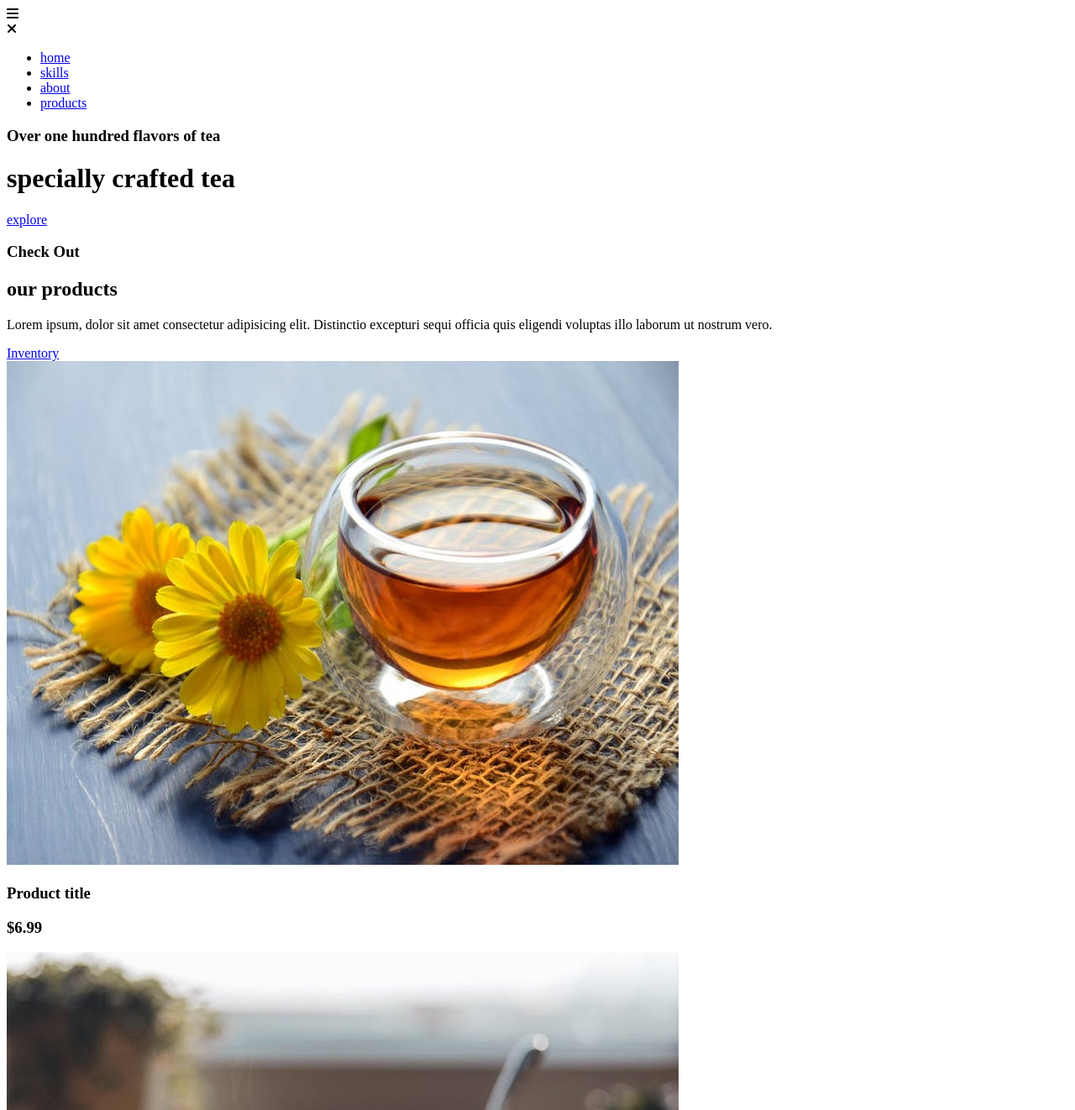
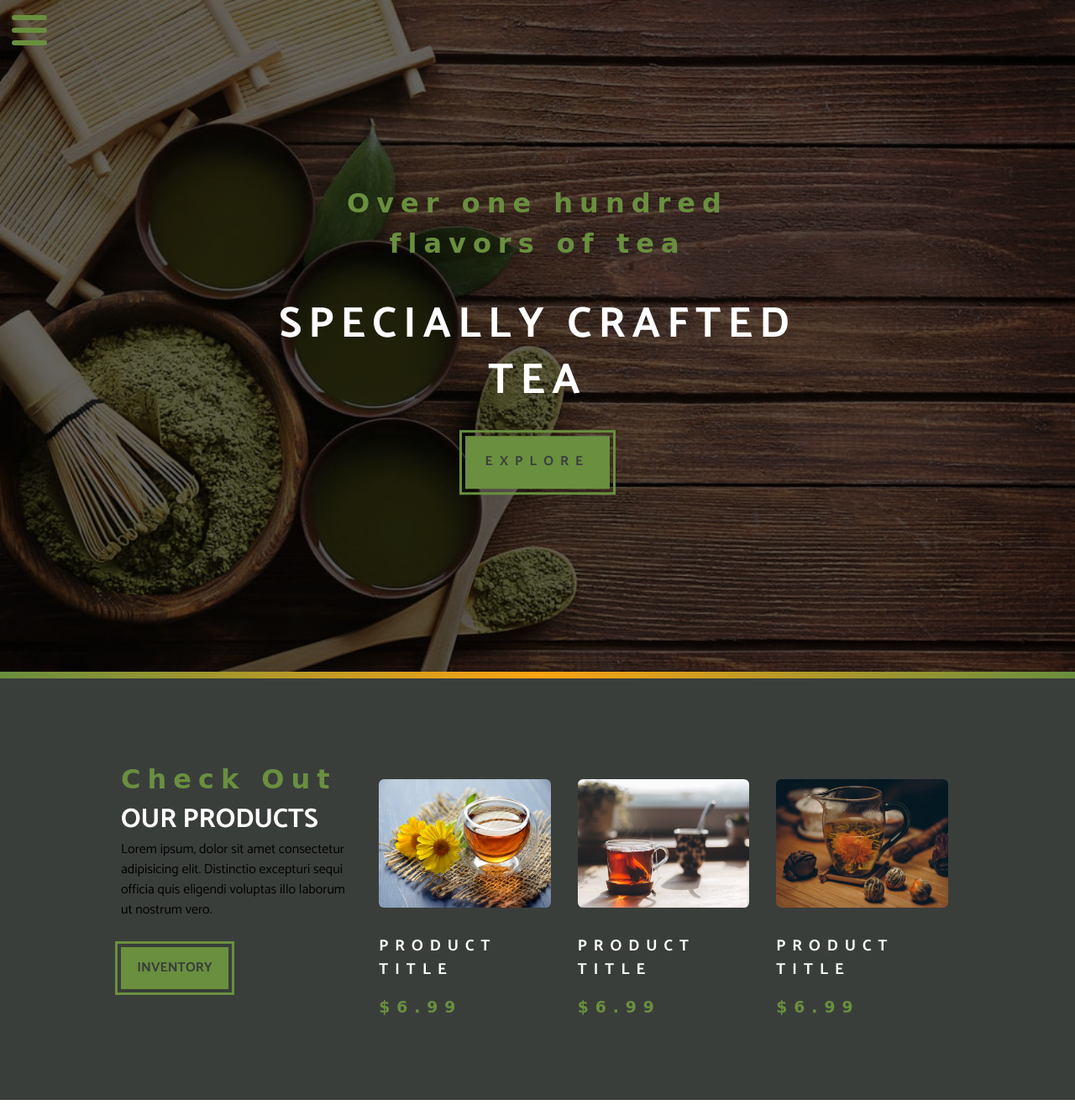
Before and after one commit to ZivadinM/Tea-station, a plain HTML site: page Products/products.html in a window 1280 px wide. Shown: the top 1322 px of the page at 84% size. Drawn offline with Linux system fonts and the light colour scheme; files that its build step writes are made by us from their sources; a web font is replaced by a local one.

Commit message:
new img src 1.1.

```diff
--- a/Products/products.html
+++ b/Products/products.html
@@ -19,7 +19,7 @@
       crossorigin="anonymous"
     ></script>
     <!-- css file -->
-    <link rel="stylesheet" href="..//Mainsite/css.css" />
+    <link rel="stylesheet" href="../css.css" />
   </head>
   <body>
     <!-- nav button -->
@@ -32,7 +32,7 @@
         </span>
       </div>
       <ul class="nav-items">
-        <li><a href="..//Mainsite/index.html" class="nav-link">home</a></li>
+        <li><a href="..//index.html" class="nav-link">home</a></li>
         <li><a href="../Skills/skills.html" class="nav-link">skills</a></li>
         <li><a href="..//About/about.html" class="nav-link">about</a></li>
         <li><a href="/Products/products.html" class="nav-link">products</a></li>
@@ -73,7 +73,7 @@
           <!-- single product -->
           <article class="product">
             <img
-              src="/Images/product-1.jpeg"
+              src="../Images/product-1.jpeg"
               alt="product"
               class="product-img"
             />
@@ -82,7 +82,7 @@
           </article>
           <article class="product">
             <img
-              src="/Images/product-2.jpeg"
+              src="../Images/product-2.jpeg"
               alt="product"
               class="product-img"
             />
@@ -91,7 +91,7 @@
           </article>
           <article class="product">
             <img
-              src="/Images/product-3.jpeg"
+              src="../Images/product-3.jpeg"
               alt="product"
               class="product-img"
             />
```
Also changed, not shown: About/about.html (+4 -4 lines), Skills/skills.html (+3 -3 lines).
